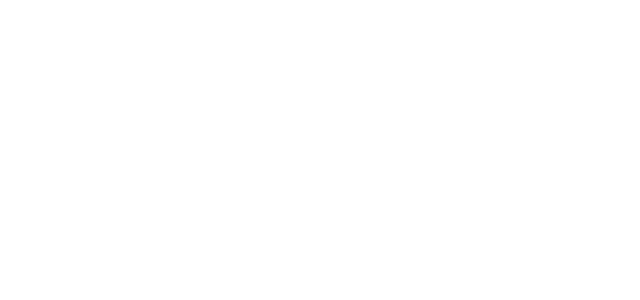
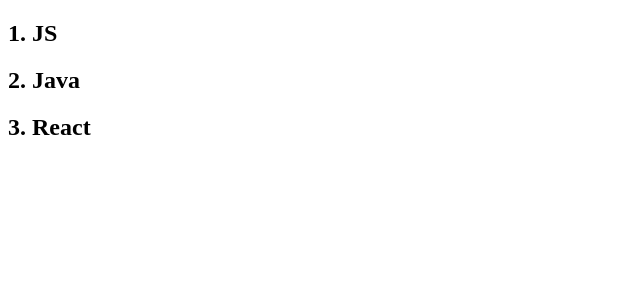
Before and after one commit to maximmorenko/movies, a React (Create React App) app: page / in a window 1280 px wide. Shown: the top 300 px of the page, without its empty margins (0-640 px from the left). Built offline with nearby package versions, Linux system fonts and the light colour scheme.

Commit message:
hook useContext пробрасываем пропсы всем дочерним без пропсов

```diff
--- a/src/App.js
+++ b/src/App.js
@@ -3,25 +3,18 @@
 // import WithRef from './functionComponent/WithRef';
 // import TimerHooks from './functionComponent/TimerHooks';
 // import UseState from './HOOKS/UseState';
-import UseEffect from './HOOKS/UseEffect';
-
+// import UseEffect from './HOOKS/UseEffect';
+import { UseContext } from './HOOKS/UseContext';
+import Books from './functionComponent/Books';
 
 
 function App() {
-// сделаем кнопку, которая будет показывать и прятать кликер
-// создадим состояние, по умолчанию кликер выкл.
-// const [isClicker, setClicker] = useState(false)
 
+// нужно обернуть все приложение в наш кастомный компонент ( UseContext)
   return (
-    <div>
-      {/* в обработчике поменяем состояние isClicker на true*/}
-      {/* <button onClick={()=>setClicker(!isClicker)}>switchClicker</button> */}
-      {/* true && выражение всегда возвращает выражение, а false && выражение всегда возвращает false */}
-      {/* {isClicker && <Clicker/>} */}
-      {/* <WithRef/> */}
-      {/* <TimerHooks /> */}
-      <UseEffect/>
-    </div>
+    <UseContext>
+      <Books />
+    </UseContext>
   );
 }
 
--- /dev/null
+++ b/src/HOOKS/UseContext.jsx
@@ -0,0 +1,51 @@
+import React, {createContext, useState} from 'react';
+//1. импоритруем createContext, useState
+//2. создадим контекст и экспортируем его
+export const CustomContext = createContext();
+//3. контекст имеет два ключа: consumer и provider
+//4. можно использовать оба ключа, можно один
+//5. так как мы будем использовать хук useContext, то ключ consumer нам не понадобится
+//6. сздадим компонент, который будет принимать пропсы и будет использовать состояние
+//7. задача состоит в том чтобы пробросить коллекцию книг из этого компонента (родительский)
+//8. и дальше, на других уровнях вложености удалять или добавлять книги в массив
+
+export const UseContext = (props) => {
+    const [books, setBooks] = useState([
+        {id: 1, title: 'JS'},
+        {id: 2, title: 'Java'},
+        {id: 3, title: 'React'}
+    ]); // по умолчанию зададим массив коллекцию книг, состоящий из объектов
+    // 9. создадим методы (функции) для работы с массивом
+
+    // метод добавления книги:
+    const addBook = (book) => {
+        // функция принимает книгу
+        // разворачиваем спредом в новом массиве текущие книги и добавляем новую
+        setBooks([...books, book])
+    }
+
+    // метод удаления книги:
+    const removeBook = (id) => {
+        // функция принимает id удаляемой книги
+        // пройдем фильтром по массиву и оставим все елементы id которых не равен полученому id
+        setBooks(books.filter(item=>item.id !== id))
+    }
+
+    //10. для того чтоы передать эти методы в любое место нужно из этого компонента вернуть
+    // все то что придет к нам через пропс.чилдрен и обернуть это в кастомКонтекст.провайдер
+    // props.children особый пропс в котором хранятся дочерние элементы ели они были переданы родительскому.
+    // также все дочерние элементы будут иметь доступ к полю value.
+
+    const value = {
+        books,
+        addBook,
+        removeBook
+    }
+
+    return (
+        // // передадим (в виде объекта) в поле велью наш массив книг и два метода
+        <CustomContext.Provider value={value}>
+            {props.children}
+        </CustomContext.Provider>
+    );
+}
--- /dev/null
+++ b/src/functionComponent/Book.jsx
@@ -0,0 +1,15 @@
+import React, {useContext} from 'react';
+//книга принимает название книги и id который будет номером по порядку
+import { CustomContext } from '../HOOKS/UseContext';
+
+// используем метод ремув полученый от родителя для удаления при клике на h2
+// для метода add нужно создать какую-то форму. в отдельном компоненте
+function Book(props) {
+    const {removeBook} = useContext(CustomContext);
+    return (
+        // вызовем нашу функцию ремув при клике, и передаем ей айди полученый из пропсов
+        <h2 onClick={()=>{removeBook(props.id)}}>{props.index}. {props.title}</h2>
+    );
+}
+
+export default Book;
--- /dev/null
+++ b/src/functionComponent/Books.jsx
@@ -0,0 +1,23 @@
+import React, {useContext} from 'react';
+// для того чтобы воспользоваться методами кастомного, родительского пкомпонента
+// нужно испосльзовать хук useContext, а также импортировать кастомКонтекст созданый в родительском компоненте
+import { CustomContext } from '../HOOKS/UseContext';
+import Book from './Book';
+
+function Books(props) {
+    // делаем деструктуризацию хука
+    const {books =[]} = useContext(CustomContext); // передаем по умолчанию CustomContext и ВСЁ ЧТО ОН СОДЕРЖИТ ( books,addBook,removeBook)
+    // console.log(books);
+    // возьмем от туда кники и сделаем их массивом (books =[])
+    // теперь мы можем вытащить любую сущность которую мы передали в наш провайдер!!!
+    return (
+        <div className='books'>
+            {books.map((item, index)=> {
+                // передадим книге все пропсы и возвращаем
+                return <Book key={item.id} {...item} index={index + 1}/>
+            } )}
+        </div>
+    );
+}
+
+export default Books;
```
Also changed, not shown: 1 other file (tests, documents, lock files or other folders).
